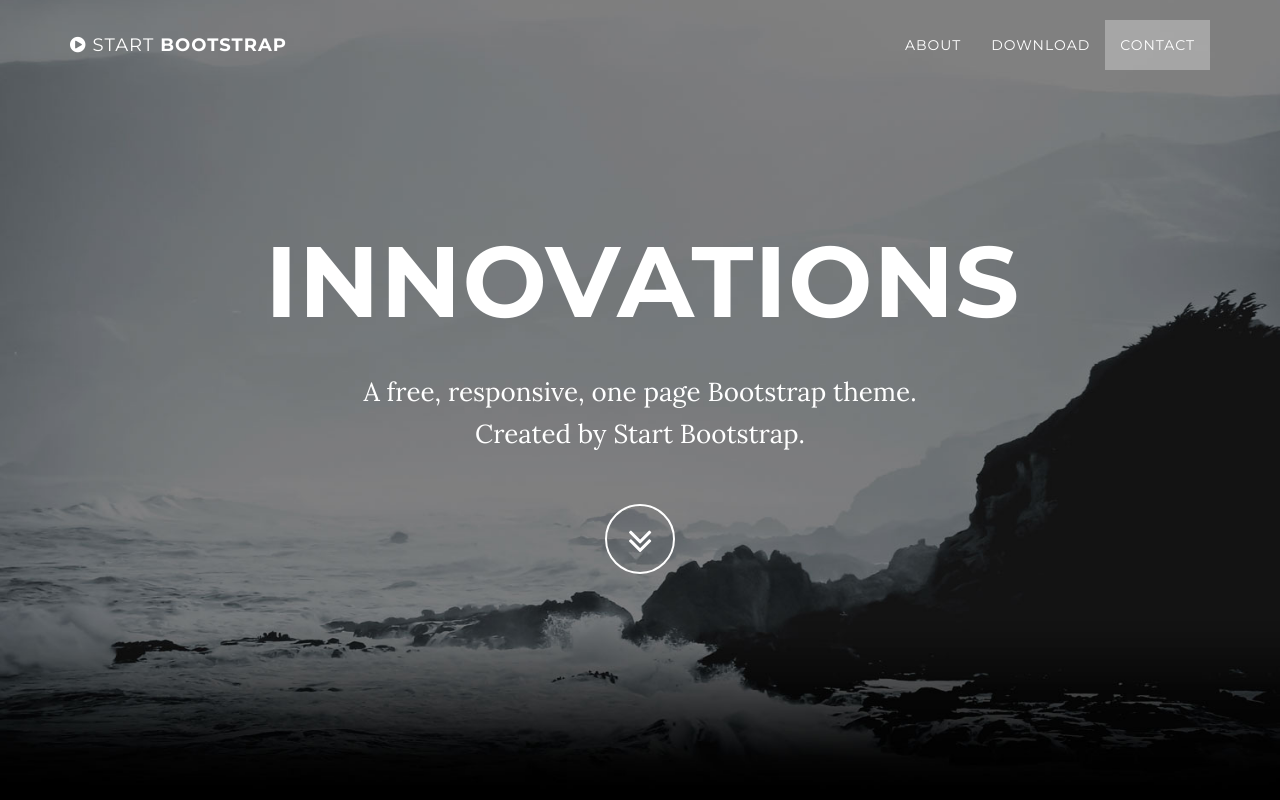
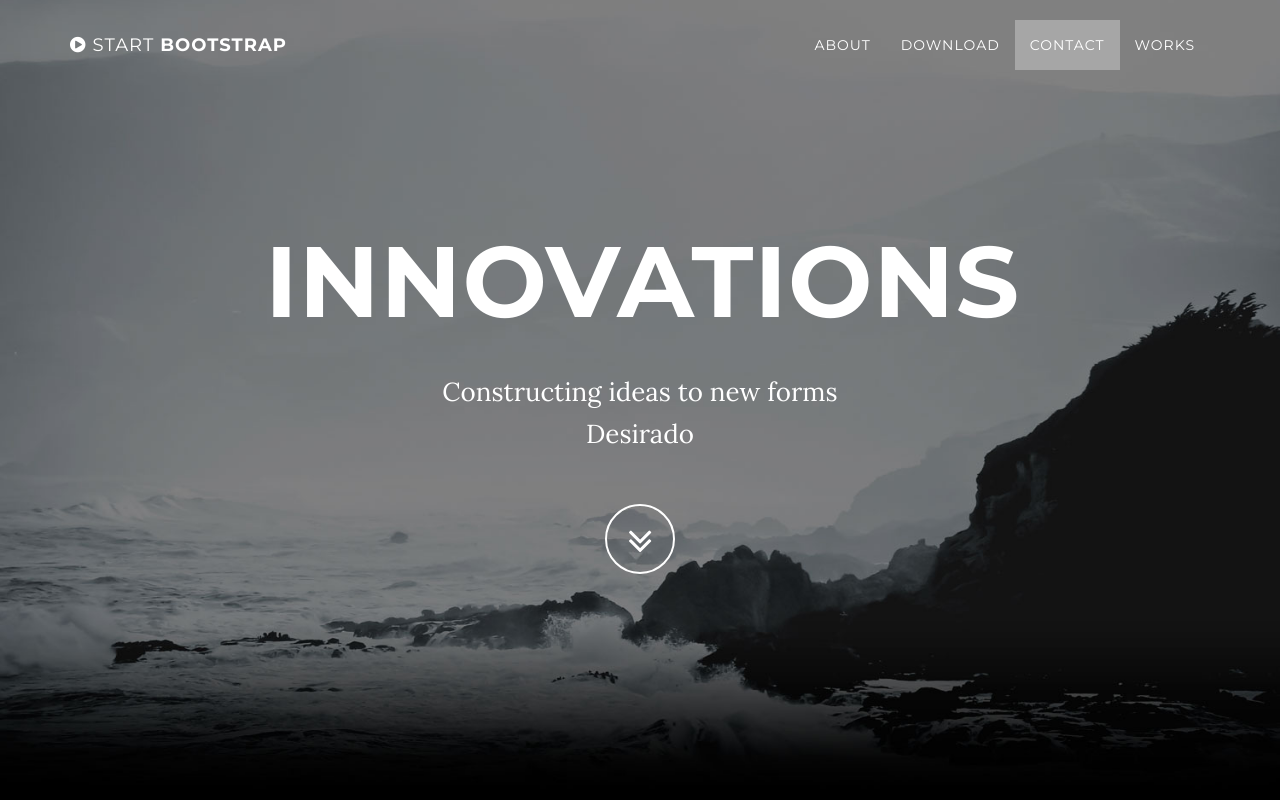
Before and after one commit to cyconne/Des, a website: page index.html in a window 1280 px wide. Shown: the top 800 px of the page. Drawn offline with nearby package versions, Linux system fonts and the light colour scheme; some packages are replaced by stand-ins of ours.

Commit message:
Update index.html

```diff
--- a/index.html
+++ b/index.html
@@ -61,6 +61,9 @@
                     <li>
                         <a class="page-scroll" href="#contact">Contact</a>
                     </li>
+                    <li>
+                        <a class="page-scroll" href="#download">Works</a>
+                    </li>
                 </ul>
             </div>
             <!-- /.navbar-collapse -->
@@ -75,8 +78,8 @@
                 <div class="row">
                     <div class="col-md-8 col-md-offset-2">
                         <h1 class="brand-heading">Innovations</h1>
-                        <p class="intro-text">A free, responsive, one page Bootstrap theme.
-                            <br>Created by Start Bootstrap.</p>
+                        <p class="intro-text">Constructing ideas to new forms
+                            <br>Desirado</p>
                         <a href="#about" class="btn btn-circle page-scroll">
                             <i class="fa fa-angle-double-down animated"></i>
                         </a>
```
